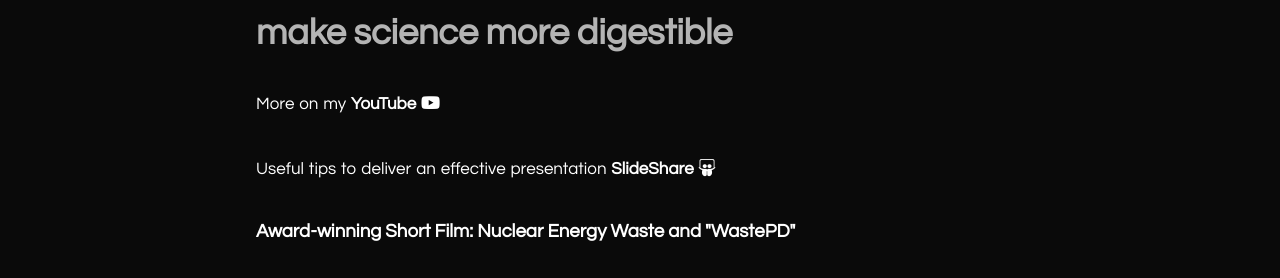
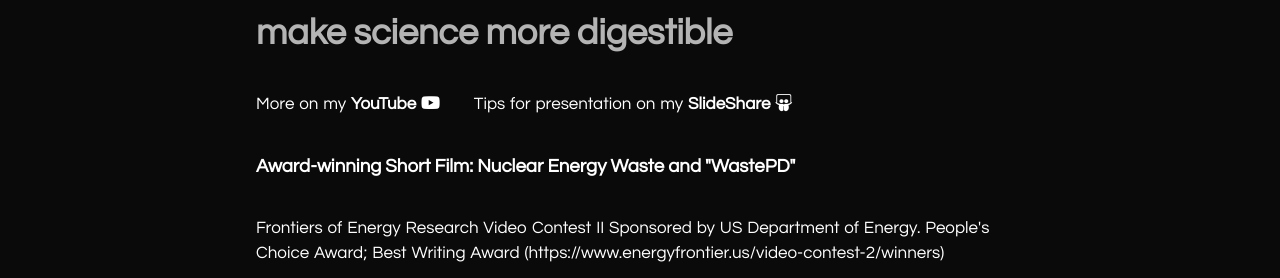
Before and after one commit to er1czz/er1czz.github.io, a plain HTML site: page blog/vid/index.html in a window 1280 px wide. Shown: the part 489-767 px from the top of the page. Drawn offline with nearby package versions, Linux system fonts and the light colour scheme.

Commit message:
Update index.html

```diff
--- a/blog/vid/index.html
+++ b/blog/vid/index.html
@@ -28,8 +28,8 @@
       <h1 id="blog_title">Video</h1>
       <h2 id="blog_sub_title">make science more digestible</h2>
         <div id="blog">
-            <p>More on my <a href="https://www.youtube.com/channel/UCMTn0rlAbidTzjl7ICLkbng/videos" target="_blank" class="socials"><b>YouTube</b> <i class="fab fa-youtube"></i></a></p>
-            <p>Useful tips to deliver an effective presentation <a href="https://www.slideshare.net/ZELONGERICZHANG/edit_my_uploads" target+"_blank" class="socials"> <b>SlideShare</b> <i class="fab fa-slideshare"></i></a></p>
+            <p>More on my <a href="https://www.youtube.com/channel/UCMTn0rlAbidTzjl7ICLkbng/videos" target="_blank" class="socials"><b>YouTube</b> <i class="fab fa-youtube"></i></a>
+            &nbsp;&nbsp; &nbsp;&nbsp; Tips for presentation on my <a href="https://www.slideshare.net/ZELONGERICZHANG/edit_my_uploads" target+"_blank" class="socials"><b>SlideShare</b> <i class="fab fa-slideshare"></i></a></p>
             <h3>Award-winning Short Film: Nuclear Energy Waste and "WastePD"</h3>
             <p>Frontiers of Energy Research Video Contest II Sponsored by US Department of Energy. People's Choice Award; Best Writing Award (https://www.energyfrontier.us/video-contest-2/winners)</p>
             <p><img src="/img/DOE_awards.JPG" style='height: 50%; width: 50%; object-fit: contain'/></p>
```
